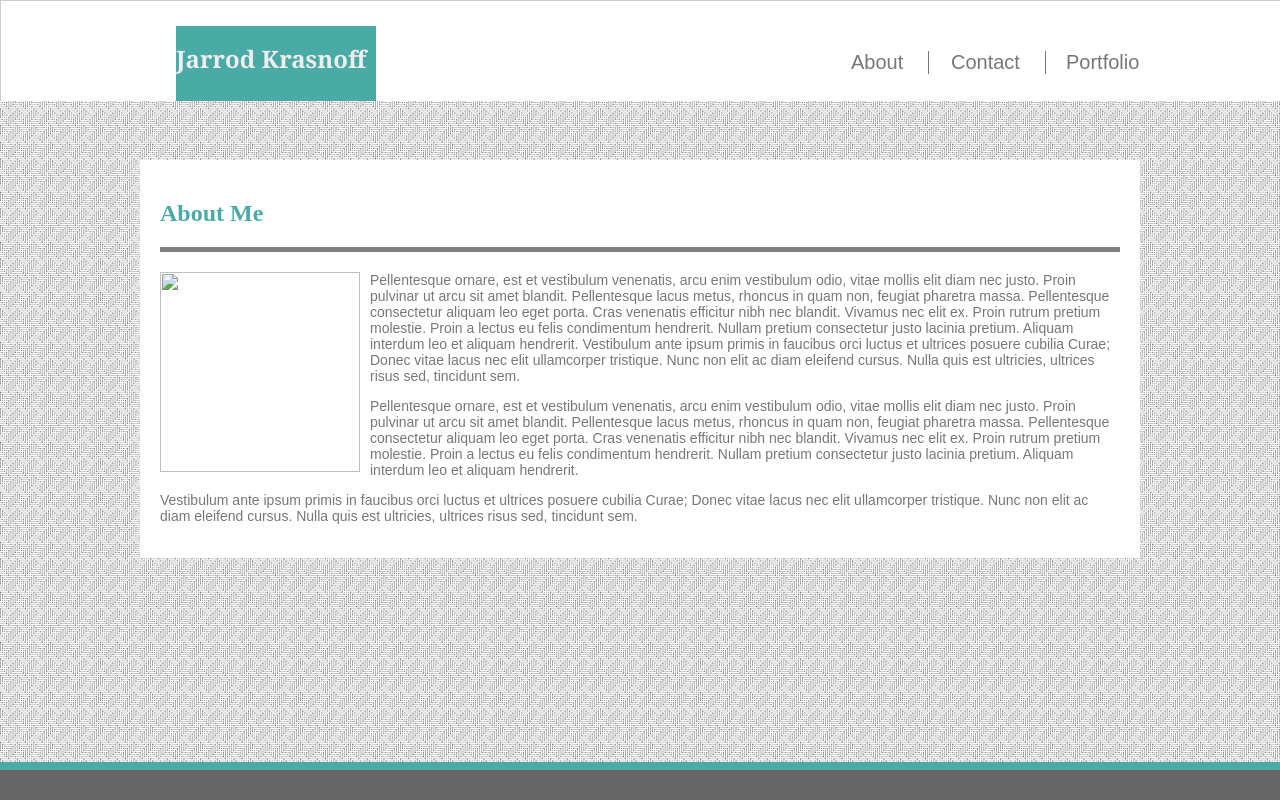
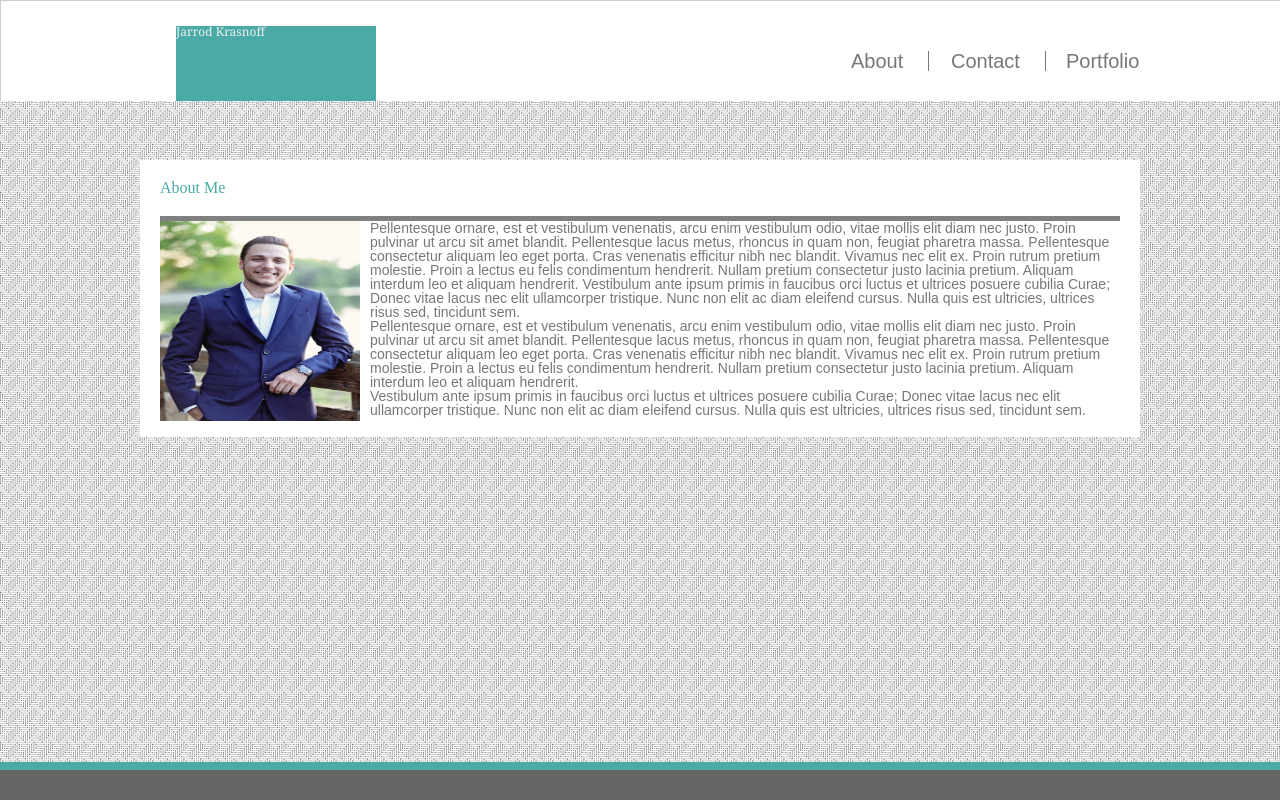
Before and after one commit to Jarrodk0506/Basic-Portfolio, a plain HTML site: page index.html in a window 1280 px wide. Shown: the top 800 px of the page. Drawn offline with Linux system fonts and the light colour scheme; files whose address does not match are found by name.

Commit message:
Changes to css / images files.

```diff
--- /dev/null
+++ b/assets/portfolioCss/reset.css
@@ -0,0 +1,48 @@
+/* http://meyerweb.com/eric/tools/css/reset/
+   v2.0 | 20110126
+   License: none (public domain)
+*/
+
+html, body, div, span, applet, object, iframe,
+h1, h2, h3, h4, h5, h6, p, blockquote, pre,
+a, abbr, acronym, address, big, cite, code,
+del, dfn, em, img, ins, kbd, q, s, samp,
+small, strike, strong, sub, sup, tt, var,
+b, u, i, center,
+dl, dt, dd, ol, ul, li,
+fieldset, form, label, legend,
+table, caption, tbody, tfoot, thead, tr, th, td,
+article, aside, canvas, details, embed,
+figure, figcaption, footer, header, hgroup,
+menu, nav, output, ruby, section, summary,
+time, mark, audio, video {
+	margin: 0;
+	padding: 0;
+	border: 0;
+	font-size: 100%;
+	font: inherit;
+	vertical-align: baseline;
+}
+/* HTML5 display-role reset for older browsers */
+article, aside, details, figcaption, figure,
+footer, header, hgroup, menu, nav, section {
+	display: block;
+}
+body {
+	line-height: 1;
+}
+ol, ul {
+	list-style: none;
+}
+blockquote, q {
+	quotes: none;
+}
+blockquote:before, blockquote:after,
+q:before, q:after {
+	content: '';
+	content: none;
+}
+table {
+	border-collapse: collapse;
+	border-spacing: 0;
+}
--- a/assets/portfolioCss/style.css
+++ b/assets/portfolioCss/style.css
@@ -98,6 +98,7 @@ a:hover{
     color: #4aaaa5;
 
 }
+
 .about{
     position: absolute;
     left: 850px;
--- a/index.html
+++ b/index.html
@@ -6,7 +6,9 @@
     <meta charset="UTF-8">
     <meta name="viewport" content="width=36, initial-scale=1.0">
     <meta http-equiv="X-UA-Compatible" content="ie=edge">
-    <link rel="Stylesheet" type="text/css" href="C:\Users\Jarro\Basic-Portfolio\assets\portfolioCss\style.css">
+    <link rel="Stylesheet"  href="assets\portfolioCss\reset.css">
+    <link rel="Stylesheet" type="text/css" href="assets\portfolioCss\style.css">
+
 
     <title>Document</title>
 </head>
@@ -23,9 +25,11 @@
         </div>
 
         <!-- Links.-->
-        <a class="about" href="#"> About </a>
-        <a class="contact" href="#"> Contact </a>
-        <a class="portfolio" href="#"> Portfolio </a>
+        <nav>
+            <a class="about" href="#"> About </a>
+            <a class="contact" href="#"> Contact </a>
+            <a class="portfolio" href="#"> Portfolio </a>
+        </nav>
 
     </header>
 
@@ -35,7 +39,7 @@
         <h2>About Me</h2>
 
         <div>
-            <img id="image" src="C:\Users\Jarro\Pictures\RyGraduationSoloKB.jpg">
+            <img id="image" src="C:\Users\Jarro\Basic-Portfolio\assets\images\RyGraduationSoloKB.jpg">
         </div>
 
 
```
Also changed, not shown: assets/images/RyGraduationSoloKB.jpg (added).
